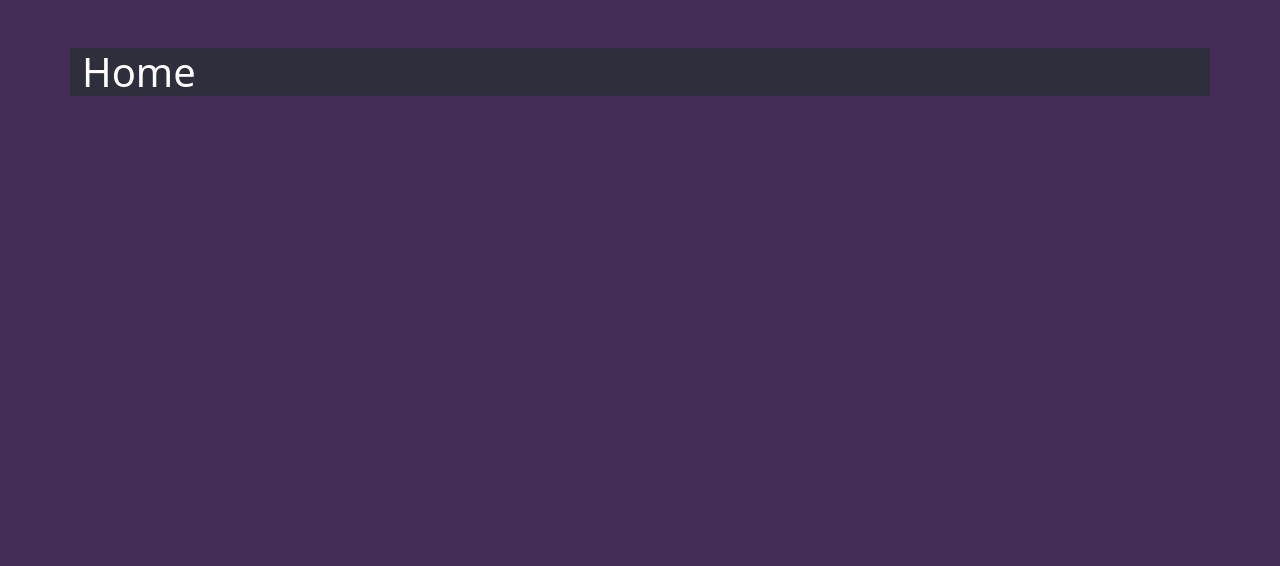
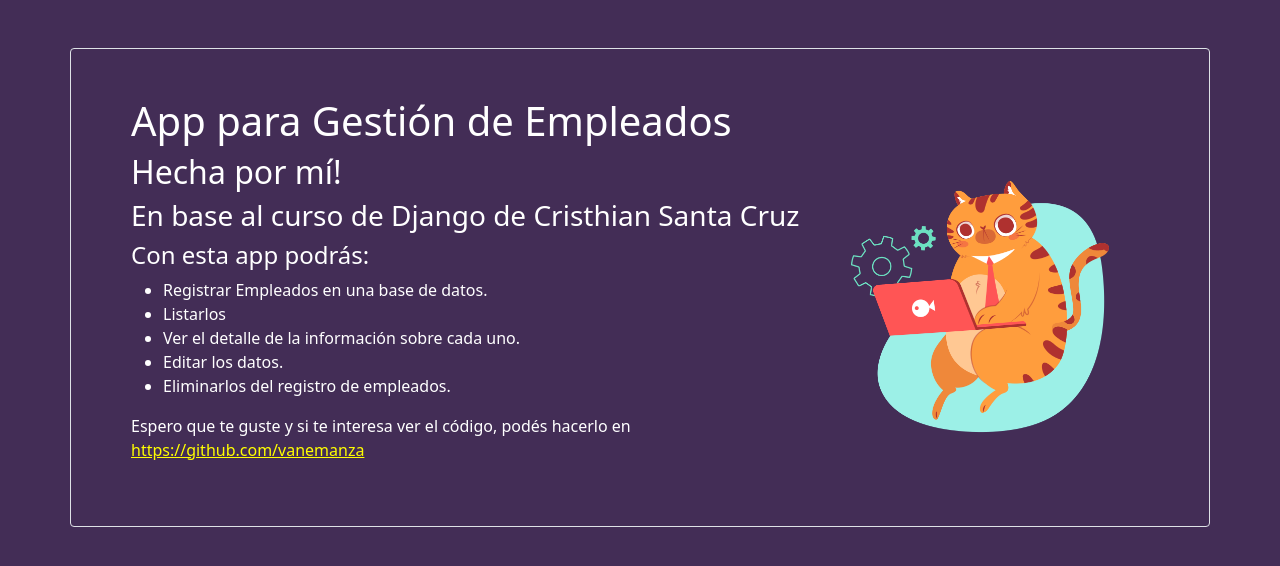
Before and after one commit to vanemanza/Empleados, a Django app: page /personas/home/ in a window 1280 px wide. Shown: the part 56-622 px from the top of the page. Run offline with Django 3.2, Linux system fonts and the light colour scheme; data that the repository does not hold is empty.

Commit message:
Cambio de cara del home y gatito

```diff
--- a/ProyectoPrincipal/personas/templates/base.html
+++ b/ProyectoPrincipal/personas/templates/base.html
@@ -40,7 +40,7 @@
             </div>
           </nav>
           <!--Contenido del cuerpo-->
-          <div class="container mt-5" style="background:rgb(46, 46, 60); color:white">
+          <div class="container mt-5 border rounded" style="color:white;">
           {% block content %}{% endblock %}
         </div>
 
--- a/ProyectoPrincipal/personas/templates/home.html
+++ b/ProyectoPrincipal/personas/templates/home.html
@@ -4,5 +4,31 @@
 
 {% block content %}
 
-<h1>Home</h1>
+<div class="row p-5">
+  <div class="col">
+
+
+    <h1>App para Gestión de Empleados</h1>
+    <h2>Hecha por mí!</h2>
+    <h3>En base al curso de Django de Cristhian Santa Cruz</h3>
+
+    <h4>Con esta app podrás:</h4>
+
+    <ul>
+      <li>Registrar Empleados en una base de datos.</li>
+      <li>Listarlos</li>
+      <li>Ver el detalle de la información sobre cada uno.</li>
+      <li>Editar los datos.</li>
+      <li>Eliminarlos del registro de empleados.</li>
+    </ul>
+    <p>Espero que te guste y si te interesa ver el código, podés hacerlo en <a href="https://github.com/vanemanza/Empleados" style="color:yellow" >https://github.com/vanemanza</a></p>
+  </div>
+    <div class="col-4">
+      <img src="{% static 'personas/trabajando.png' %}" style="width: 80%; margin-top: 80px; margin-left: 25px;">
+    </div>
+</div>
+
+
+
+
   {% endblock %}
```
Also changed, not shown: ProyectoPrincipal/personas/static/personas/trabajando.png (added).
